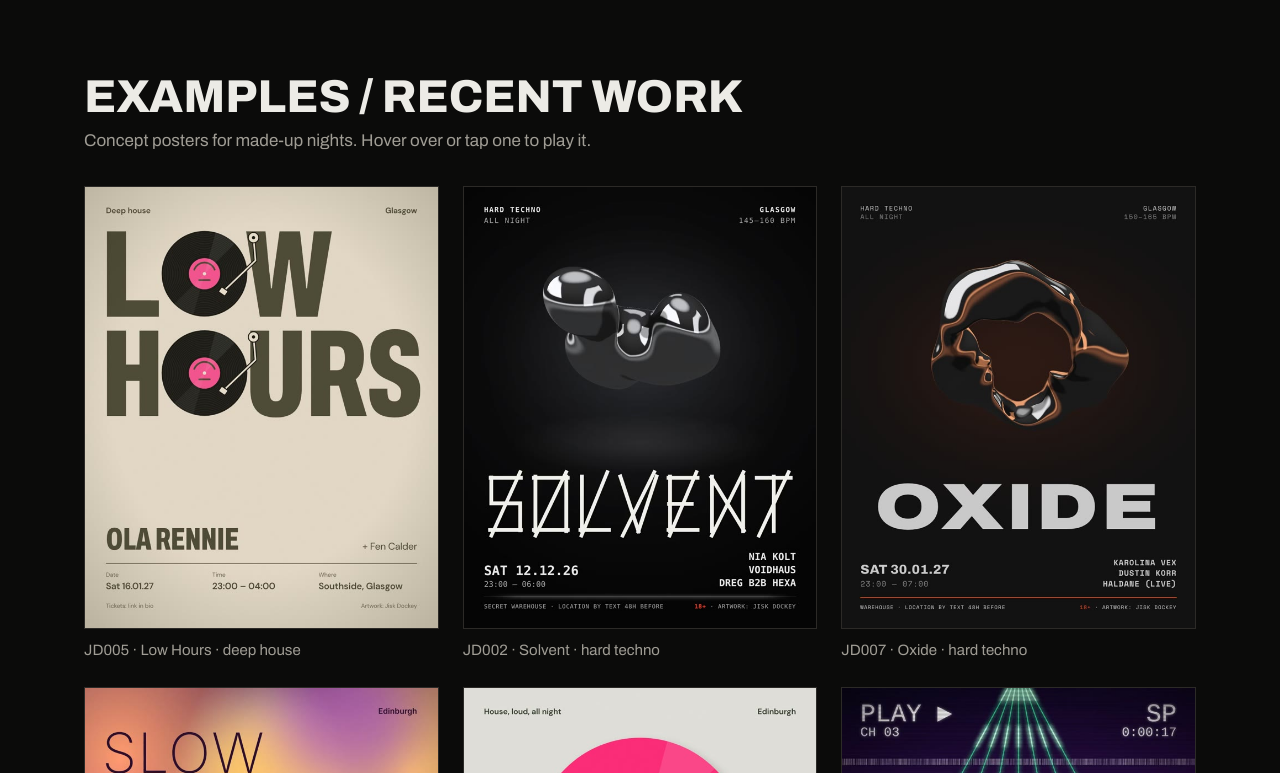
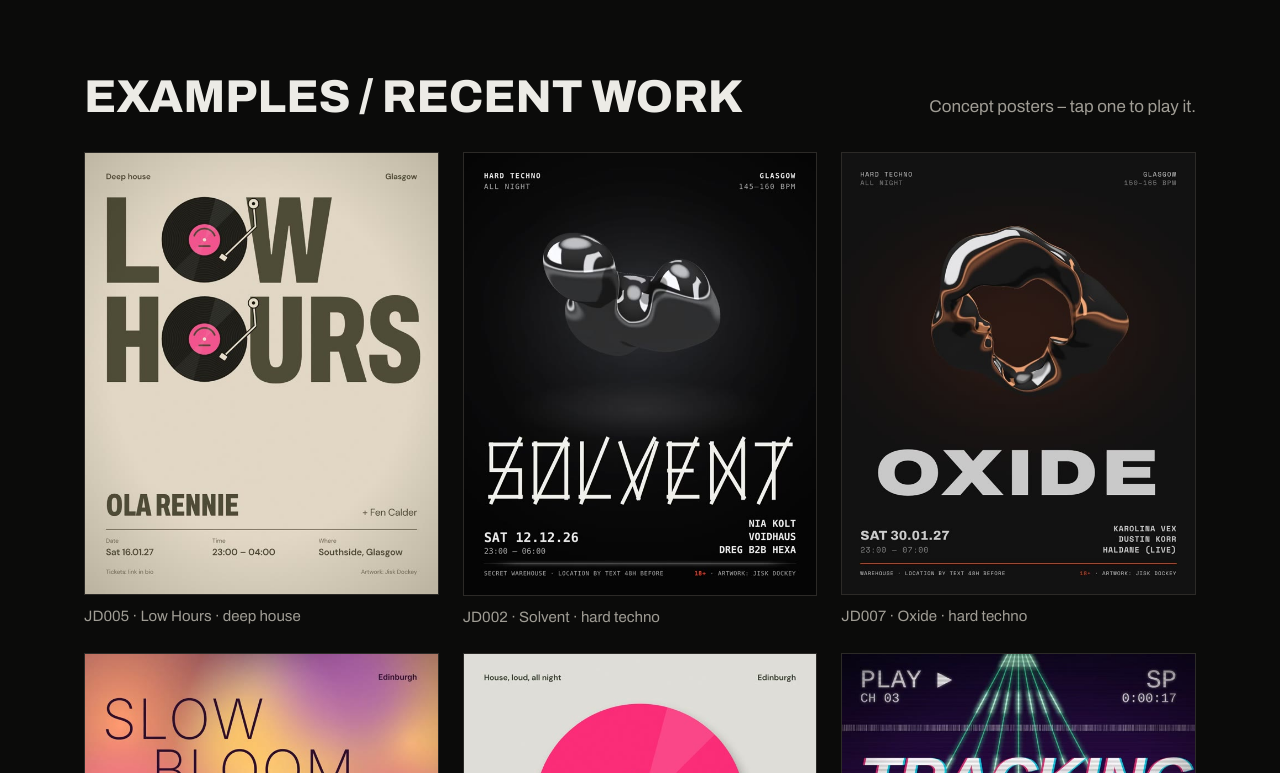
Before and after one commit to Jisk-Dockey/jisk-dockey.github.io, a plain HTML site: page index.html in a window 1280 px wide. Shown: the part 987-1760 px from the top of the page. Drawn offline with Linux system fonts and the light colour scheme.

Commit message:
Line the poster tiles up and simplify the Work intro
Drops the scroll drift that nudged alternate tiles up and down.

Co-Authored-By: Claude Opus 5.5 <noreply@anthropic.com>
Claude-Session: https://claude.ai/code/session_01V3q6cH3FywQrnkz9qjAWan

```diff
--- a/index.html
+++ b/index.html
@@ -128,7 +128,7 @@ html.lenis body {
     <div style="max-width: 1240px; margin: 0 auto; padding: 0 max(5vw, 20px); display: flex; flex-direction: column; gap: 32px">
       <div style="display: flex; flex-wrap: wrap; align-items: baseline; justify-content: space-between; gap: 8px 32px">
         <h2 style="margin: 0; font-weight: 800; font-stretch: 68%; font-size: clamp(30px, 3.6vw, 52px); line-height: 0.95; text-transform: uppercase">Examples / Recent work</h2>
-        <p style="margin: 0; color: #a09d95">Concept posters for made-up nights. Hover over or tap one to play it.</p>
+        <p style="margin: 0; color: #a09d95">Concept posters – tap one to play it.</p>
       </div>
       <div style="display: grid; grid-template-columns: repeat(auto-fit, minmax(min(300px, 100%), 1fr)); gap: 24px">
         <figure class="jd-tile" style="margin: 0; display: flex; flex-direction: column; gap: 10px">
@@ -334,12 +334,10 @@ html.lenis body {
       y: 60, opacity: 0, duration: 0.9, ease: 'expo.out',
       scrollTrigger: { trigger: h, start: 'top 88%' } }));
 
-    // poster tiles: staggered rise, then a gentle parallax drift
+    // poster tiles: staggered rise
     const tiles = gsap.utils.toArray('#work figure');
     gsap.from(tiles, { y: 80, opacity: 0, duration: 1, ease: 'expo.out', stagger: 0.12,
       scrollTrigger: { trigger: '#work', start: 'top 75%' } });
-    tiles.forEach((f, i) => gsap.to(f.querySelector('.jd-play'), { yPercent: -4 * (i % 2 ? 1 : -1), ease: 'none',
-      scrollTrigger: { trigger: f, start: 'top bottom', end: 'bottom top', scrub: true } }));
 
     // launch-pack tracklist and how-it-works steps tick in one by one
     document.querySelectorAll('section ol').forEach((ol) => gsap.from(ol.children, {
```
